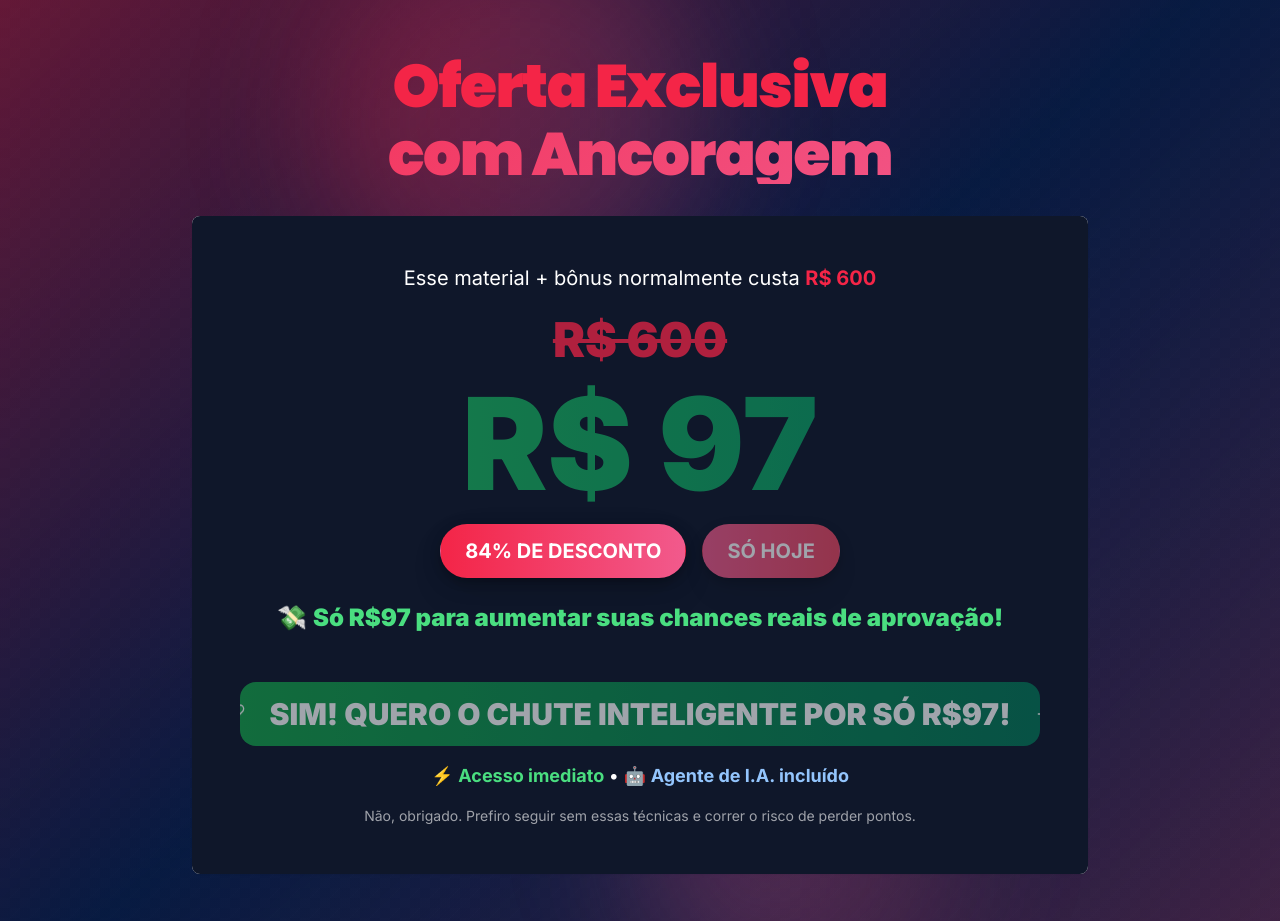
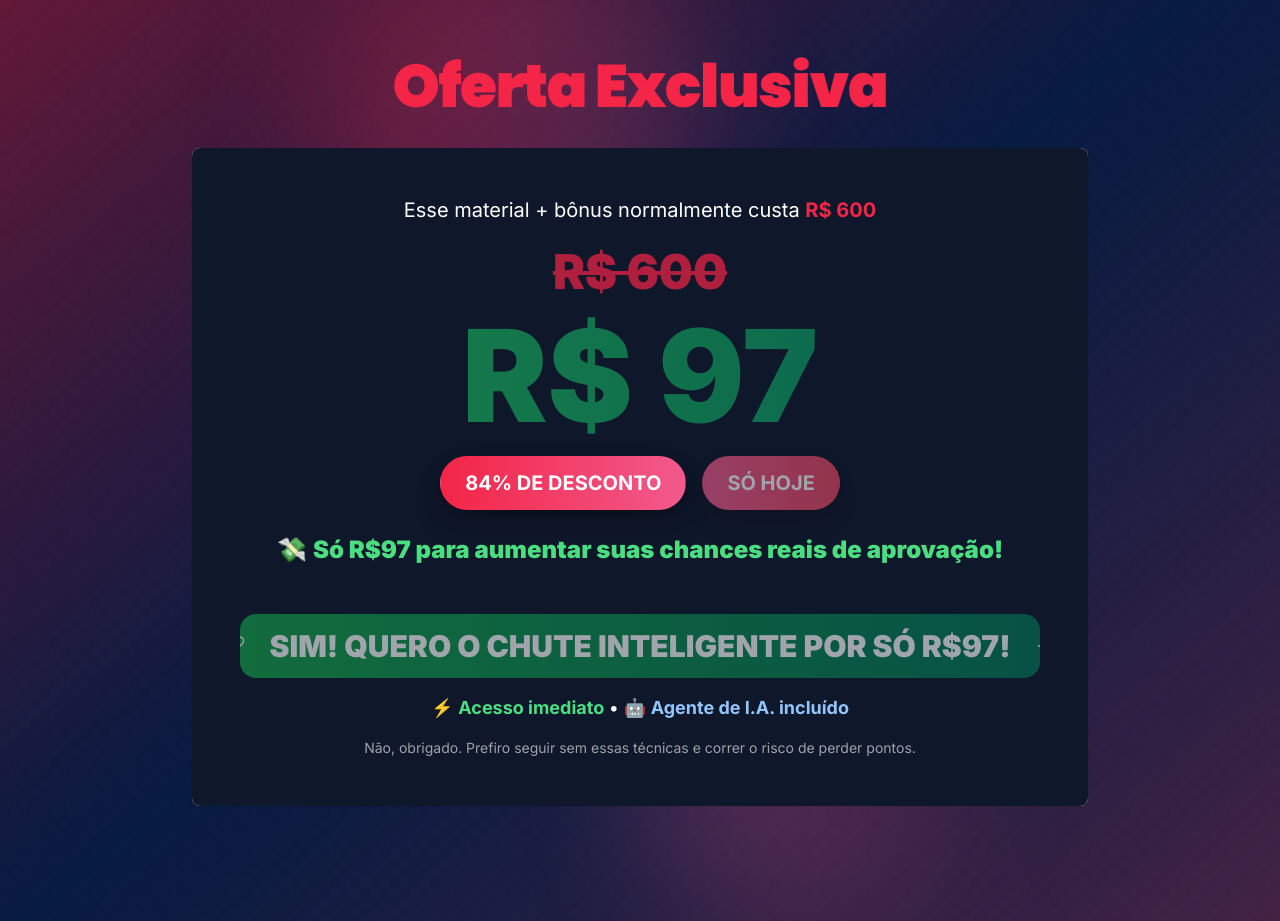
Before and after one commit to shamirpontes/tecnicasdechute, a React (Vite) app: page / in a window 1280 px wide. Shown: the part 4240-5161 px from the top of the page. Built offline with nearby package versions, Linux system fonts and the light colour scheme.

Commit message:
Visual edit in Lovable
Edited UI in Lovable

```diff
--- a/src/pages/Index.tsx
+++ b/src/pages/Index.tsx
@@ -257,7 +257,7 @@ const Index = () => {
         <div className="max-w-6xl mx-auto text-center relative z-10">
           <h2 className="text-4xl md:text-6xl font-black font-poppins mb-8 text-white leading-tight">
             <span className="block text-crimson-primary">Oferta Exclusiva</span>
-            <span className="block text-gradient-premium mt-2 animate-gradient-shift">com Ancoragem</span>
+            <span className="block text-gradient-premium mt-2 animate-gradient-shift"></span>
           </h2>
 
           <div className="max-w-4xl mx-auto">
```
